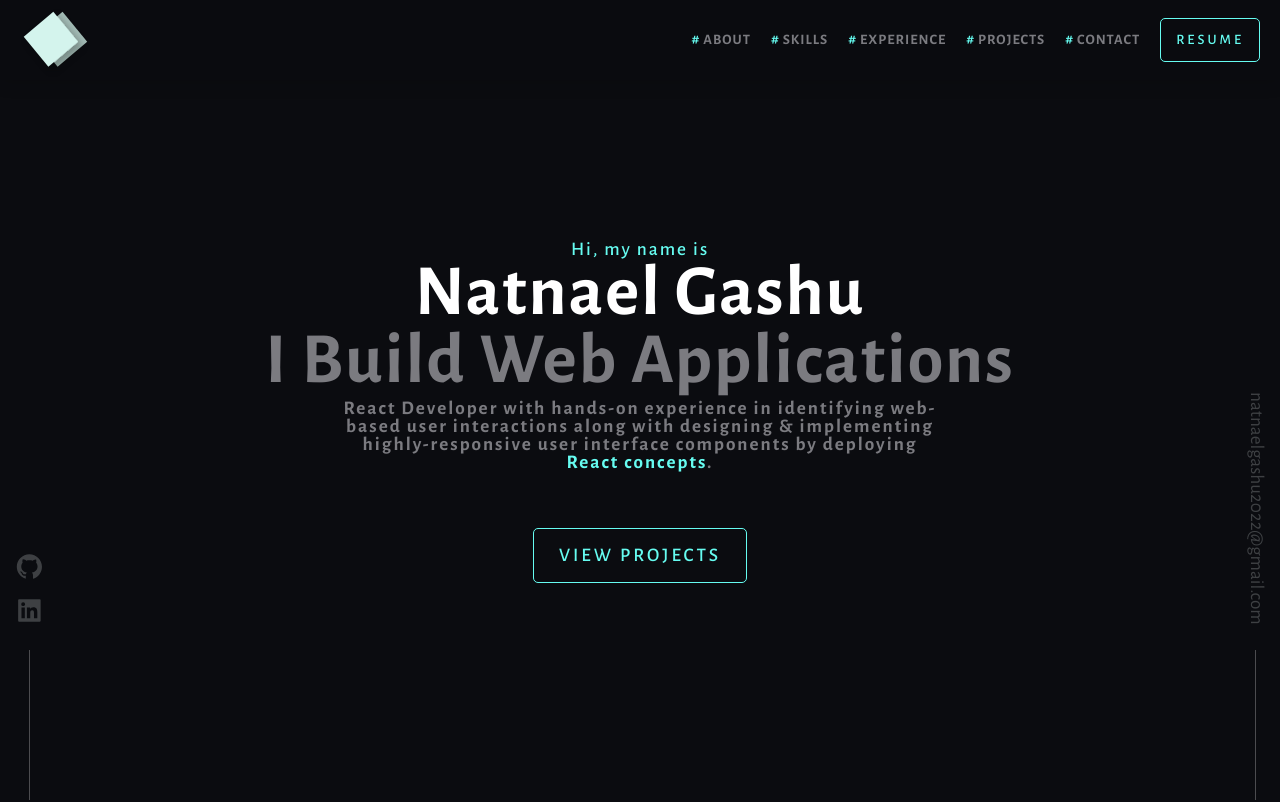
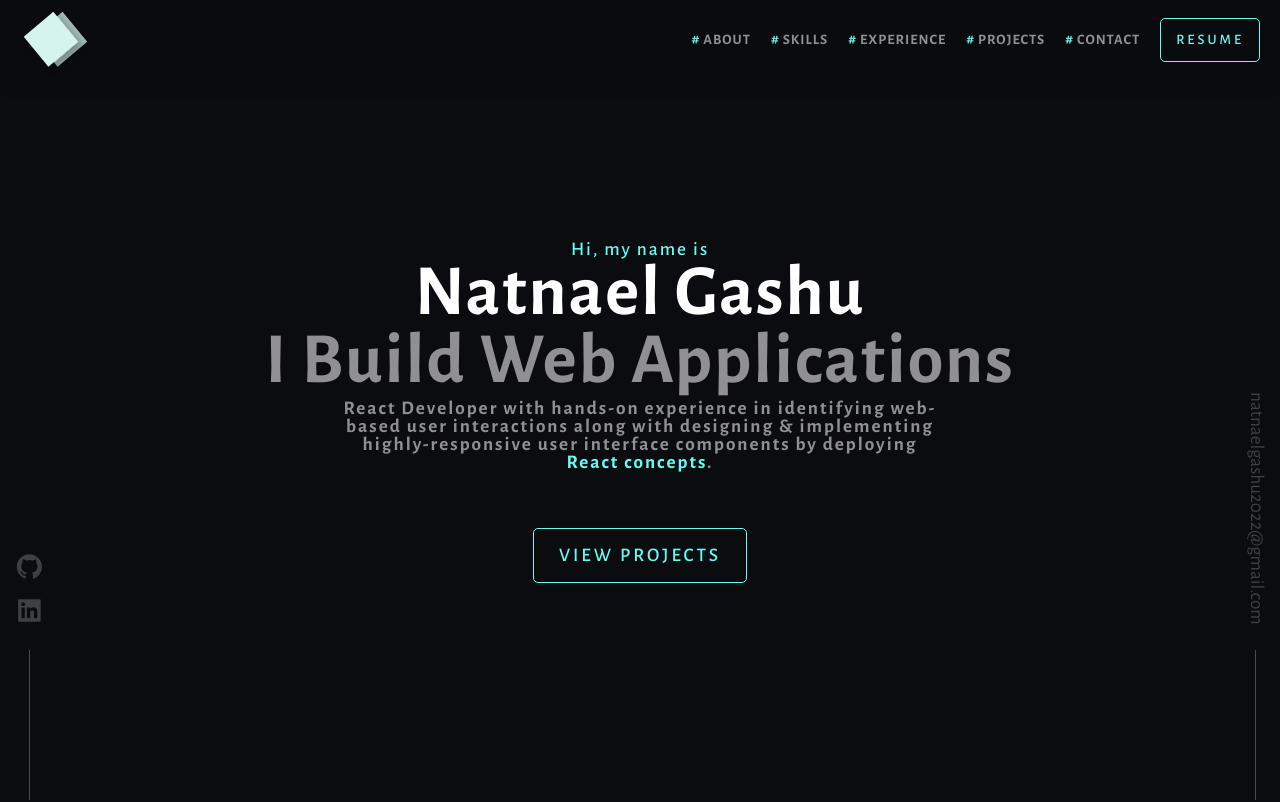
Before and after one commit to NatiG100/portfolio, a React (Create React App) app: page / in a window 1280 px wide. Shown: the top 802 px of the page. Built offline with nearby package versions, Linux system fonts and the light colour scheme.

Commit message:
change dark text theme color

```diff
--- a/src/theme.js
+++ b/src/theme.js
@@ -4,7 +4,7 @@ const theme = {
         background: "#0B0C10",
         surface: "#15171F",
         text: "white",
-        textDark: "#7B7B80",
+        textDark: "#8F8F95",
         textDarker: "#6B6E70"
     },
     font:{
```
